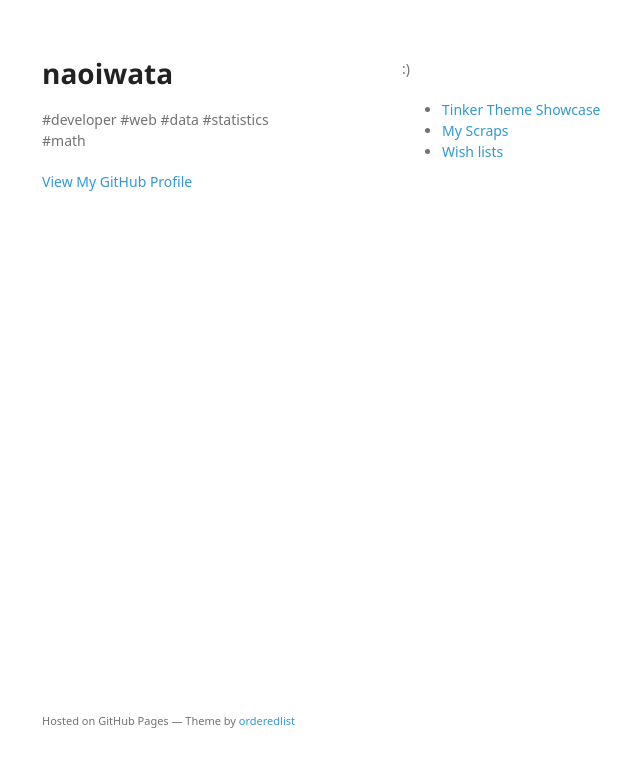
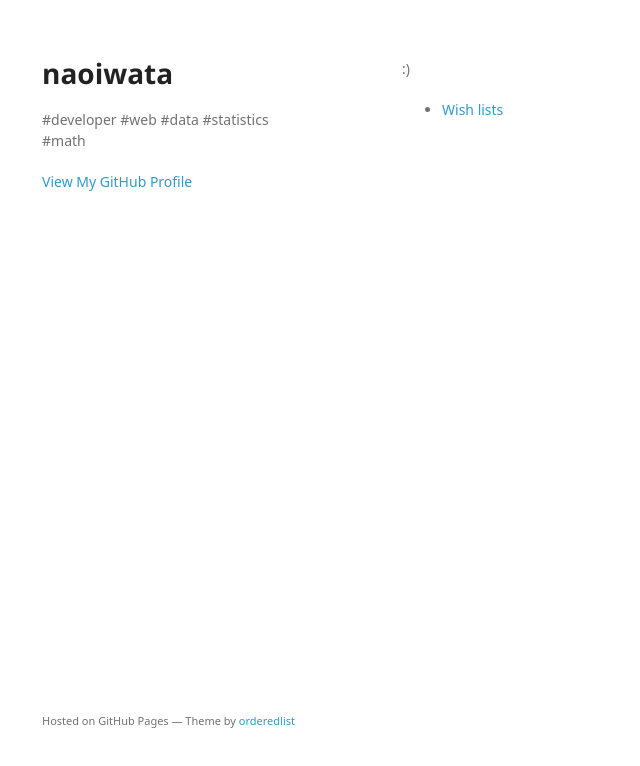
Before and after one commit to naoiwata/naoiwata.github.io, a plain HTML site: page index.html in a window 1280 px wide. Shown: the whole page, without its empty margins (168-808 px from the left). Drawn offline with Linux system fonts and the light colour scheme; a web font is replaced by a local one.

Commit message:
Update index.html

```diff
--- a/index.html
+++ b/index.html
@@ -21,8 +21,8 @@
       <section>
         <p>:)</p>
 <ul>
-<li><a href="http://tinkerthemeshowcase.tumblr.com/">Tinker Theme Showcase</a></li>
-<li><a href="http://naoiwata.tumblr.com/archive">My Scraps</a></li>
+<!--li><a href="http://tinkerthemeshowcase.tumblr.com/">Tinker Theme Showcase</a></li-->
+<!--li><a href="http://naoiwata.tumblr.com/archive">My Scraps</a></li-->
 <li><a href="https://www.amazon.co.jp/registry/wishlist/3FSK478U0FBC/ref=cm_sw_r_tw_ws_x_RuAtybSD0MZDW?sort=priority&view=null">Wish lists</a></li>
 </ul>
       </section>
```
